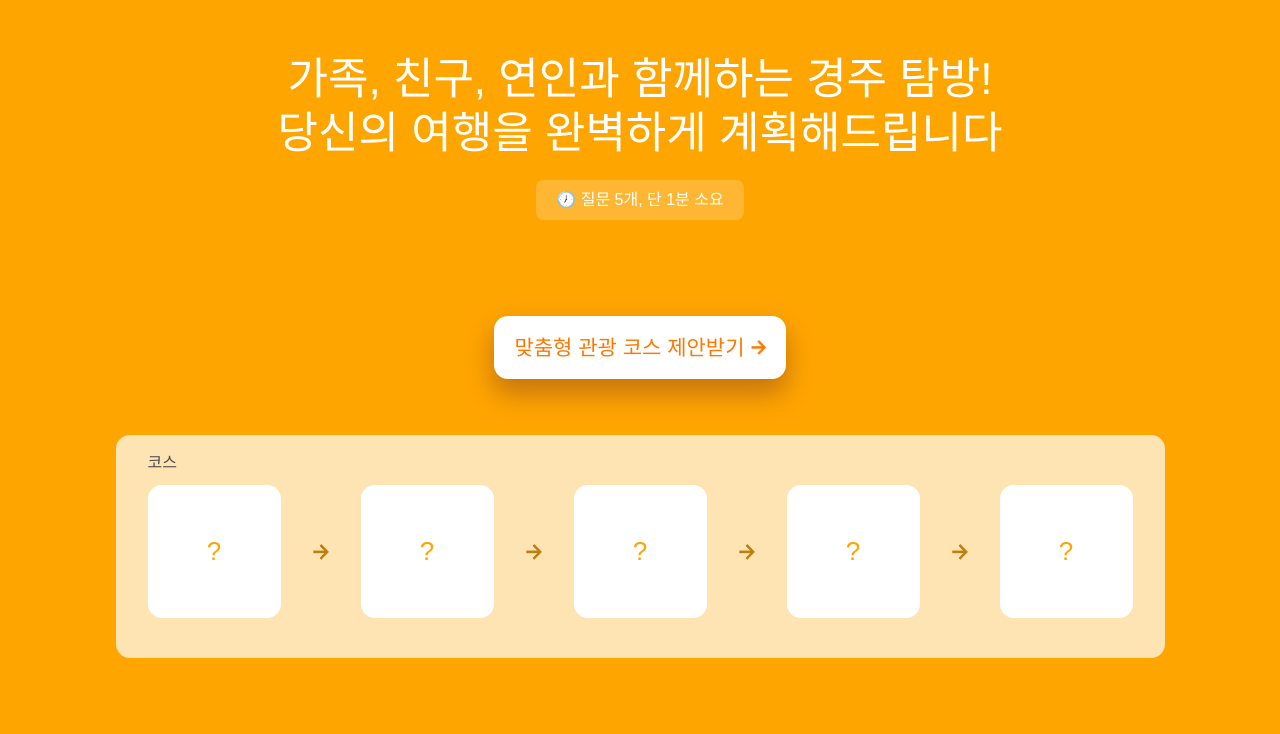
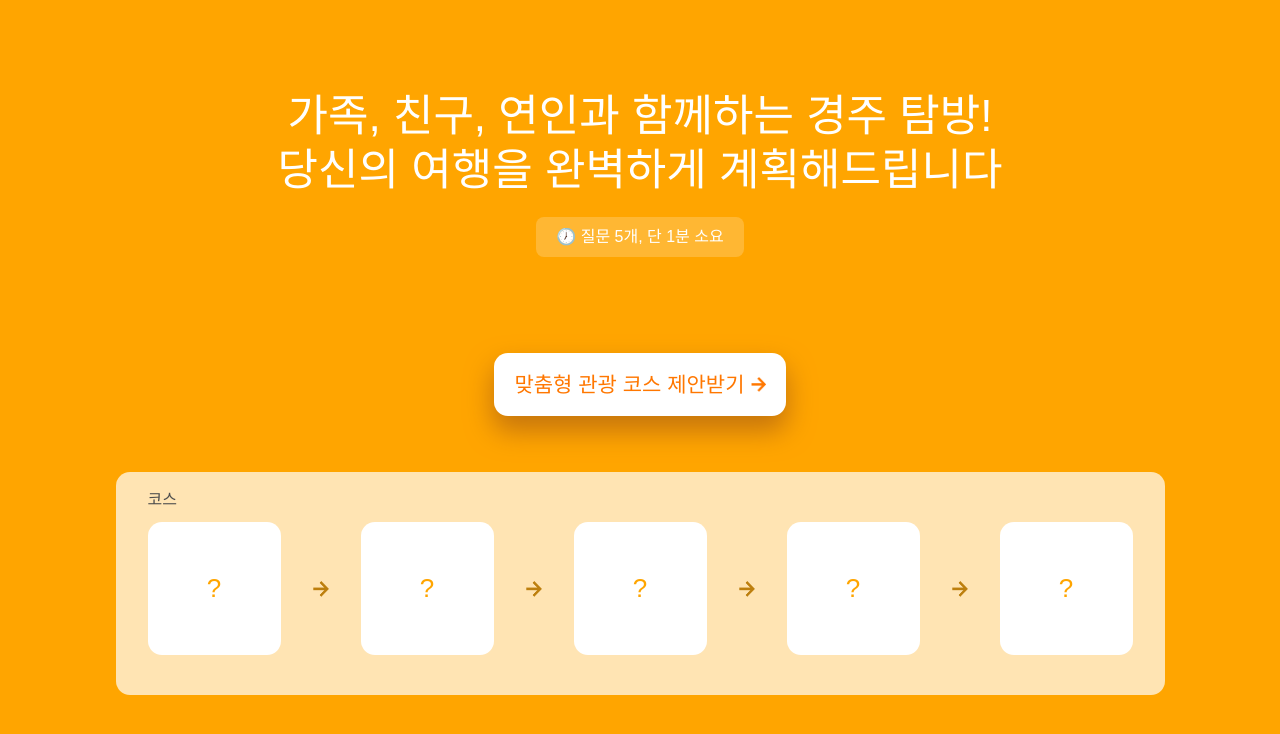
Before and after one commit to mjgwon24/tour-recommend-front, a Next.js app: page /home in a window 1280 px wide. Shown: the top 734 px of the page. Built offline with nearby package versions, Linux system fonts and the light colour scheme; a web font is replaced by a local one.

Commit message:
fix: 최소 높이 및 정렬 개선

```diff
--- a/pages/home/index.jsx
+++ b/pages/home/index.jsx
@@ -9,8 +9,8 @@ export default function homePage() {
     const router = useRouter();
 
     return(
-        <div className="bg-[#FFA500] w-screen h-screen min-w-[76.6875rem] justify-items-center content-center">
-            <div className="flex flex-col w-[76.6875rem] gap-24 pb-[5.625rem]">
+        <div className="flex flex-col bg-[#FFA500] w-screen h-screen min-w-[76.6875rem] min-h-[38.875rem] items-center justify-center content-center">
+            <div className="flex flex-col w-[76.6875rem] gap-24 pb-[1rem]">
                 <div className="flex flex-col items-center gap-5">
                     <p className="text-center text-[2.75rem] weight-700 text-white leading-[3.375rem]">
                         가족, 친구, 연인과 함께하는 경주 탐방!
```
